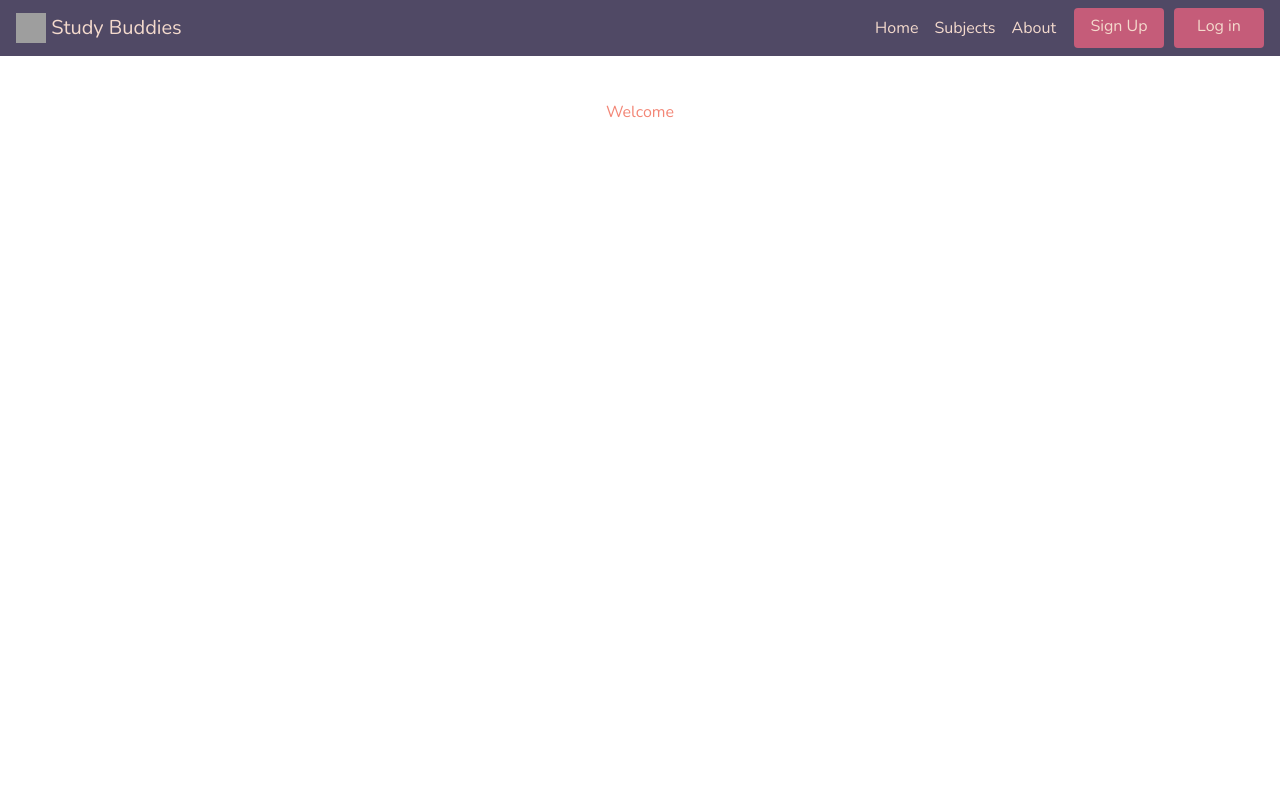
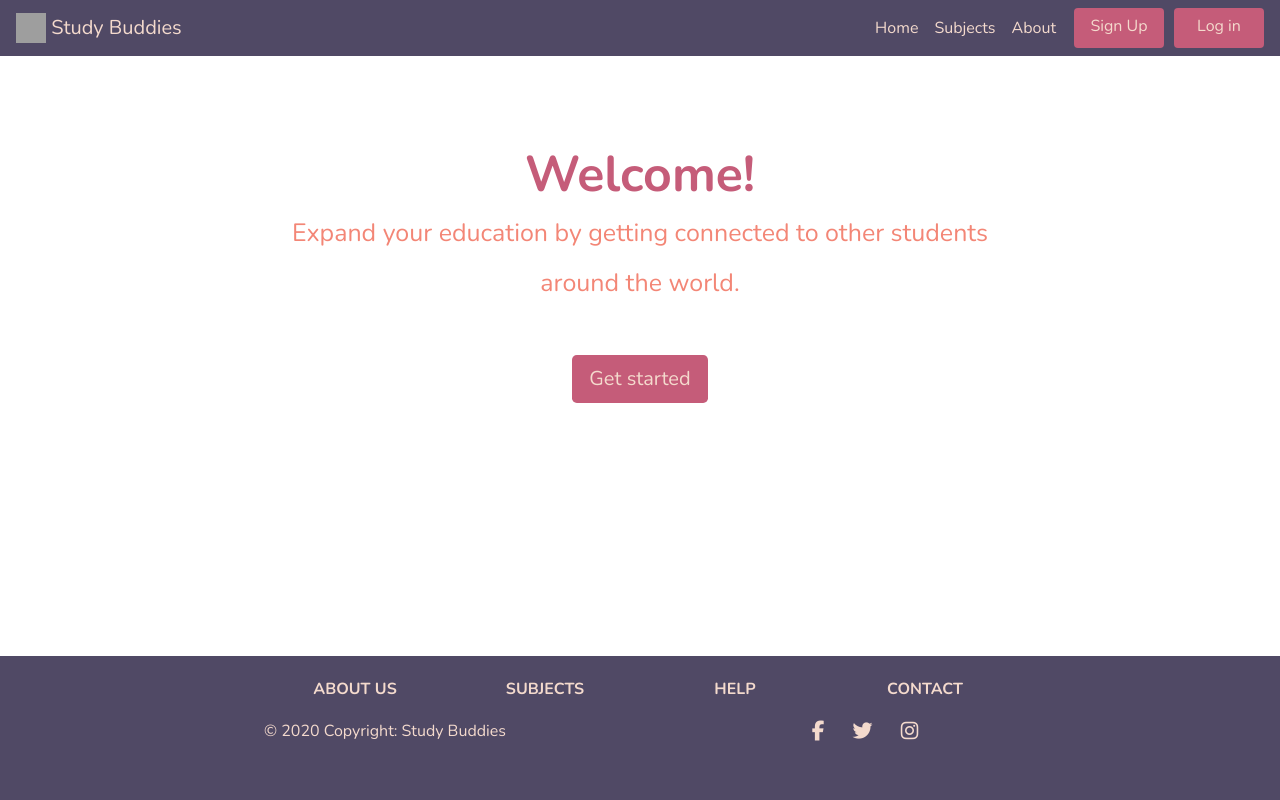
Before and after one commit to EvilJesster/studybuddies, a Flask app: page / in a window 1280 px wide. Run offline with Flask 2, Linux system fonts and the light colour scheme; some libraries are stand-ins or nearby versions; grey boxes are pictures that could not be loaded.

Commit message:
added welcome and footer

```diff
--- a/project/static/css/style.css
+++ b/project/static/css/style.css
@@ -9,14 +9,17 @@ width: 100%;
 
 #navigation {
   background-color:#504965;
+  position:absolute;
+  z-index:99999999;
 }
 
-#navigation a {
+#navigation a, .our-footer a {
   color:#F4DACD;
 }
 
-#navigation a.nav-item:hover {
+#navigation a.nav-item:hover, .our-footer a:hover {
   color:#F38676;
+  text-decoration:none;
 }
 
 .navbar-nav .btn {
@@ -26,15 +29,39 @@ width: 100%;
   width:90px;
 }
 
-.navbar-nav .btn:hover, .navbar-nav .btn:focus {
+
+
+.get-started {
+    background-color:#C55C79;
+    color:#F4DACD;
+}
+
+.navbar-nav .btn:hover, .navbar-nav .btn:focus, .get-started:hover, .get-started:focus {
   color:#F4DACD;
   background-color:#ac405e;
 }
 
 #welcome {
-    padding:100px;
+    padding:50px;
+    padding-top:150px;
     height:100px;
-    width:500px;
+    width:75%;
+    font-size:50px;
+    color:#C55C79;
+    text-align:center;
+    line-height:1;
+}
+
+.subtitle {
     color:#F38676;
-    text-align:center;
+    font-size:25px;
 }
+
+.our-footer{
+    background-color:#504965;
+    color:#F4DACD;
+    position: absolute;
+    bottom: 0;
+    width: 100%;
+    height: 9rem;
+}
--- a/project/templates/base.html
+++ b/project/templates/base.html
@@ -47,5 +47,78 @@
     {%  block content %}
 
     {% endblock %}
+
+    <!-- Footer -->
+    <footer class="page-footer font-small our-footer" style="padding:0px;">
+
+    <!-- Footer Links -->
+    <div class="container">
+
+        <!-- Grid row-->
+        <div class="row text-center d-flex justify-content-center pt-4 mb-2">
+
+        <!-- Grid column -->
+        <div class="col-md-2 mb-1">
+            <h6 class="text-uppercase font-weight-bold">
+            <a href="#!">About us</a>
+            </h6>
+        </div>
+        <!-- Grid column -->
+
+        <!-- Grid column -->
+        <div class="col-md-2 mb-1">
+            <h6 class="text-uppercase font-weight-bold">
+            <a href="#!">Subjects</a>
+            </h6>
+        </div>
+        <!-- Grid column -->
+
+        <!-- Grid column -->
+        <div class="col-md-2 mb-1">
+            <h6 class="text-uppercase font-weight-bold">
+            <a href="#!">Help</a>
+            </h6>
+        </div>
+        <!-- Grid column -->
+
+        <!-- Grid column -->
+        <div class="col-md-2 mb-1">
+            <h6 class="text-uppercase font-weight-bold">
+            <a href="#!">Contact</a>
+            </h6>
+        </div>
+        <!-- Grid column -->
+
+        </div>
+
+
+
+    </div>
+    <!-- Footer Links -->
+
+    <!-- Copyright -->
+    <div class="footer-copyright text-center">
+        <!-- Grid row-->
+        <div class="row text-center d-flex justify-content-center" style="width:75%">
+        <div class="col-md-10">© 2020 Copyright:
+        <a href="/"> Study Buddies</a></div>
+        <div class="col-md-2"><!-- Facebook -->
+            <a class="fb-ic">
+                <i class="fab fa-facebook-f fa-lg white-text mr-4"> </i>
+            </a>
+            <!-- Twitter -->
+            <a class="tw-ic">
+                <i class="fab fa-twitter fa-lg white-text mr-4"> </i>
+            </a>
+            <!--Instagram-->
+            <a class="ins-ic">
+                <i class="fab fa-instagram fa-lg white-text"> </i>
+            </a></div>
+            </div>
+    </div>
+    <!-- Copyright -->
+
+    </footer>
+    <!-- Footer -->
     </body>
 </html>
--- a/project/templates/notloggedin.html
+++ b/project/templates/notloggedin.html
@@ -23,9 +23,12 @@
 {% endblock %}
 
 {%  block content %}
-    <div class="container-lg" style="display:flex;justify-content:center;">
+    <div class="container-lg" style="display:flex;justify-content:center;position:relative;">
         <div id="welcome">
-            Welcome
+            <b>Welcome!</b><br/>
+            <span class="subtitle">Expand your education by getting connected to other students around the world.</span>
+            <br/><br/>
+            <a href="/signup"><button type="button" class="btn get-started btn-lg">Get started</button></a>
         </div>
     </div>
 {% endblock %}
```
